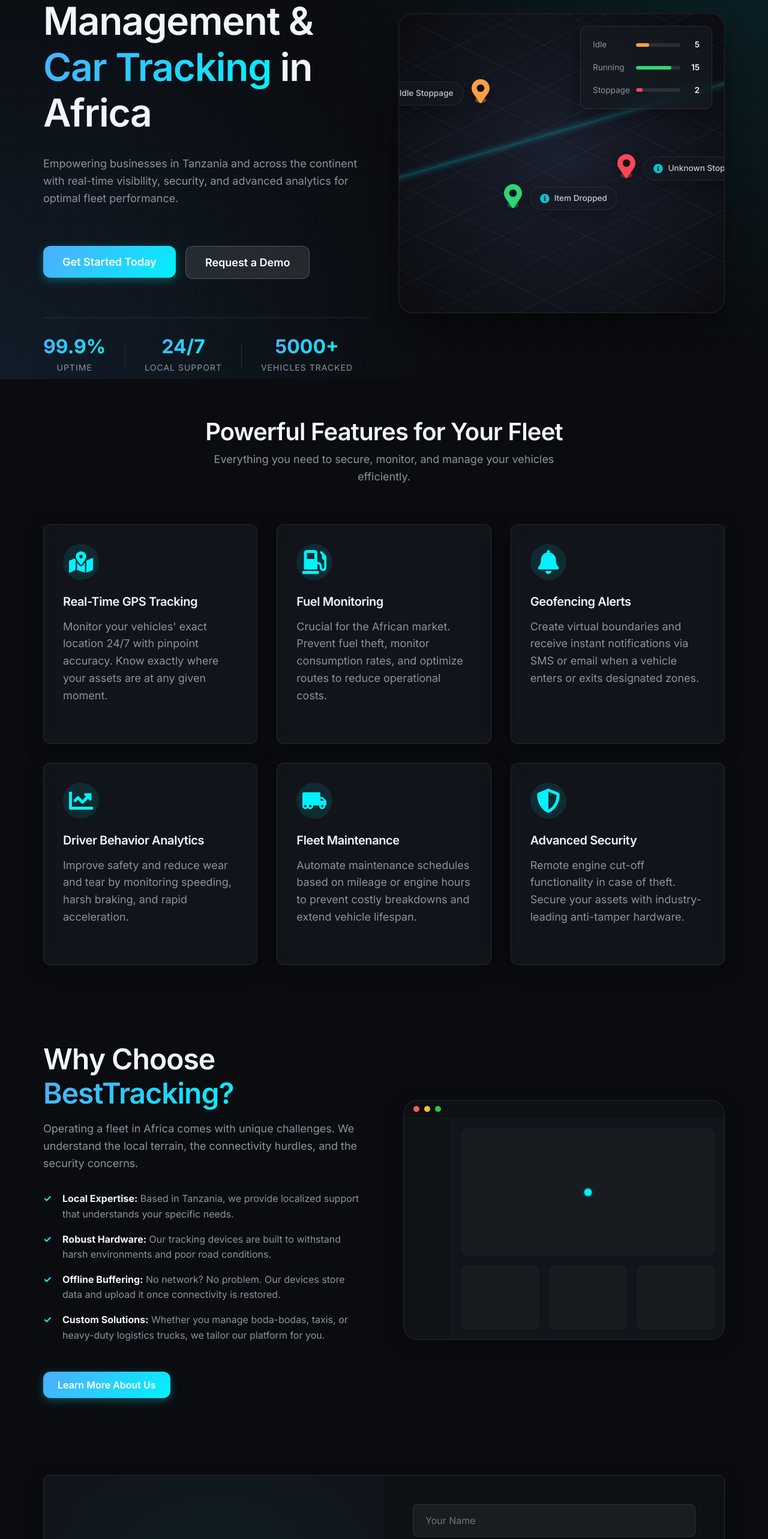
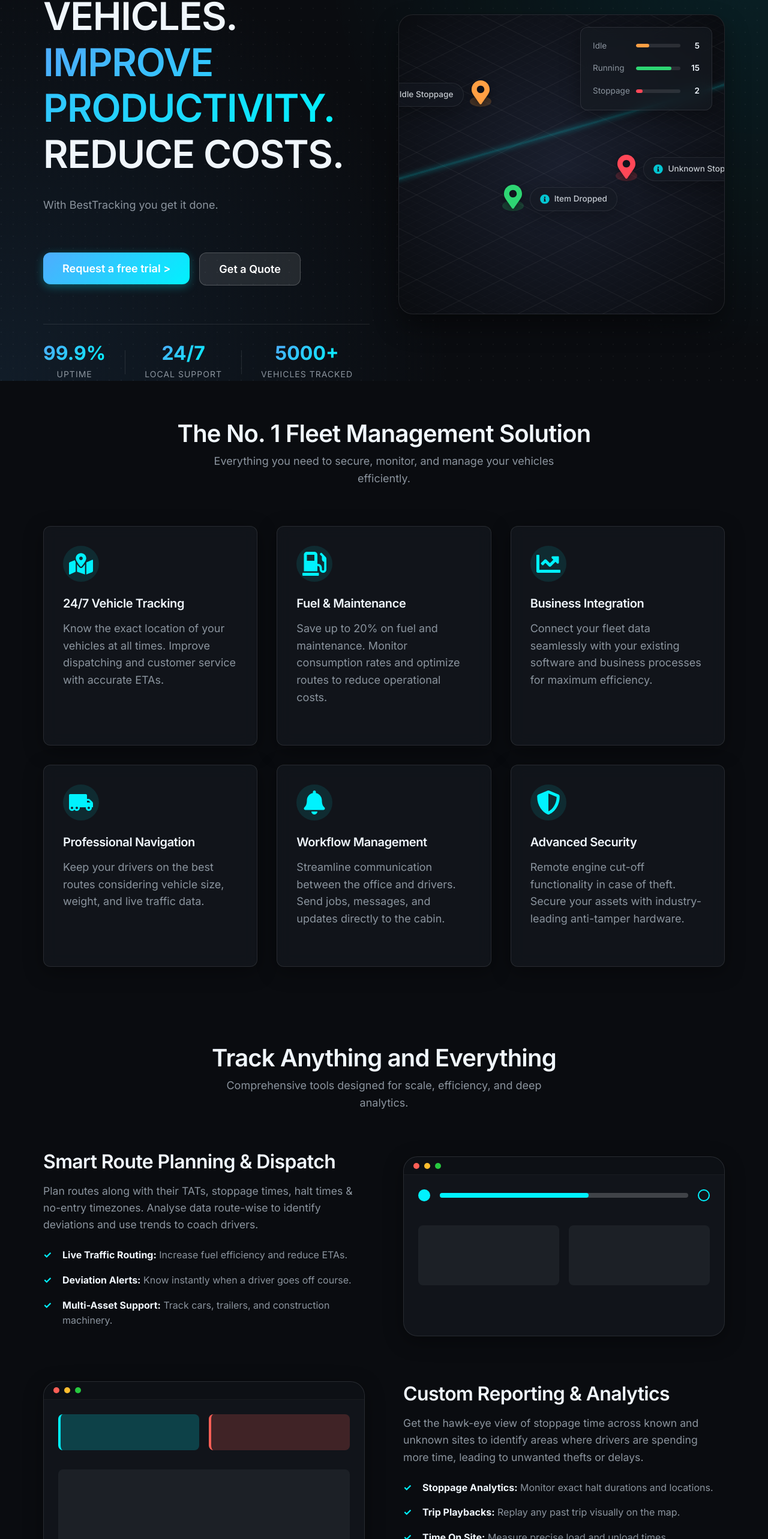
Before and after one commit to zuberypima/besttracking, a React (Vite) app: page / in a window 1280 px wide. Shown: the part 168-2734 px from the top of the page at 60% size. Built offline with nearby package versions, Linux system fonts and the light colour scheme.

Commit message:
updated done

```diff
--- a/src/pages/Home.css
+++ b/src/pages/Home.css
@@ -249,6 +249,118 @@
   border-radius: var(--border-radius-sm);
 }
 
+/* Advanced Features */
+.feature-row {
+  display: grid;
+  grid-template-columns: 1fr 1fr;
+  gap: 4rem;
+  align-items: center;
+  margin-top: 4rem;
+}
+
+.feature-row.reverse {
+  direction: rtl;
+}
+
+.feature-row.reverse > * {
+  direction: ltr;
+}
+
+.feature-row-text h3 {
+  font-size: 2rem;
+  margin-bottom: 1rem;
+  color: var(--text-primary);
+}
+
+.feature-row-text p {
+  color: var(--text-secondary);
+  font-size: 1.1rem;
+  margin-bottom: 1.5rem;
+}
+
+/* Testimonials */
+.testimonials-grid {
+  display: grid;
+  grid-template-columns: repeat(3, 1fr);
+  gap: 2rem;
+  margin-top: 3rem;
+}
+
+.testimonial-card {
+  padding: 2rem;
+  display: flex;
+  flex-direction: column;
+  justify-content: space-between;
+  min-height: 250px;
+}
+
+.quote {
+  font-style: italic;
+  font-size: 1.1rem;
+  color: var(--text-secondary);
+  margin-bottom: 2rem;
+}
+
+.testimonial-author {
+  display: flex;
+  align-items: center;
+  gap: 1rem;
+}
+
+.author-avatar {
+  width: 50px;
+  height: 50px;
+  border-radius: 50%;
+}
+
+.testimonial-author h4 {
+  margin: 0;
+  font-size: 1.1rem;
+  color: var(--text-primary);
+}
+
+.testimonial-author span {
+  font-size: 0.9rem;
+  color: var(--text-secondary);
+}
+
+/* Conversion Banner */
+.conversion-banner {
+  background: linear-gradient(135deg, var(--accent-primary) 0%, #1e5dd6 100%);
+  padding: 5rem 0;
+  position: relative;
+  overflow: hidden;
+  margin-top: 4rem;
+}
+
+.banner-content {
+  max-width: 800px;
+  margin: 0 auto;
+  position: relative;
+  z-index: 2;
+}
+
+.banner-content h2 {
+  font-size: 2.5rem;
+  font-weight: 800;
+  margin-bottom: 1rem;
+  color: #fff;
+  text-transform: uppercase;
+  letter-spacing: 1px;
+}
+
+.banner-content p {
+  font-size: 1.25rem;
+  color: rgba(255, 255, 255, 0.9);
+  margin-bottom: 2.5rem;
+}
+
+.banner-cta {
+  display: flex;
+  gap: 1.5rem;
+  justify-content: center;
+}
+
 /* Contact / CTA Section */
 .contact {
   position: relative;
@@ -323,12 +435,28 @@
     justify-content: center;
   }
 
-  .about-content {
+  .about-content, .feature-row {
     grid-template-columns: 1fr;
   }
 
-  .about-image {
+  .feature-row.reverse {
+    direction: ltr;
+  }
+
+  .about-image, .feature-row-visual {
     order: -1;
+  }
+
+  .testimonials-grid {
+    grid-template-columns: 1fr;
+  }
+
+  .banner-cta {
+    flex-direction: column;
+  }
+
+  .banner-content h2 {
+    font-size: 2rem;
   }
 
   .cta-container {
--- a/src/pages/Home.jsx
+++ b/src/pages/Home.jsx
@@ -1,6 +1,6 @@
 import React from 'react';
 import { Link } from 'react-router-dom';
-import { FaMapMarkedAlt, FaTruckMoving, FaGasPump, FaBell, FaShieldAlt, FaChartLine } from 'react-icons/fa';
+import { FaMapMarkedAlt, FaTruckMoving, FaGasPump, FaBell, FaShieldAlt, FaChartLine, FaShareAlt } from 'react-icons/fa';
 import Button from '../components/Button';
 import Card from '../components/Card';
 import MapMockup from '../components/MapMockup';
@@ -13,19 +13,21 @@
       <section className="hero">
         <div className="hero-overlay"></div>
         <div className="container hero-grid">
-          <div className="hero-content animate-fade-in">
-            <h1 className="hero-title">
-              Next-Gen Fleet Management & <span className="text-gradient">Car Tracking</span> in Africa
+          <div className="hero-content">
+            <h1 className="hero-title animate-slide-up">
+              TRACK YOUR VEHICLES.<br/>
+              <span className="text-gradient">IMPROVE PRODUCTIVITY.</span><br/>
+              REDUCE COSTS.
             </h1>
-            <p className="hero-subtitle animate-delay-1">
-              Empowering businesses in Tanzania and across the continent with real-time visibility, security, and advanced analytics for optimal fleet performance.
+            <p className="hero-subtitle animate-slide-up animate-delay-1">
+              With BestTracking you get it done.
             </p>
-            <div className="hero-actions animate-delay-2">
+            <div className="hero-actions animate-fade-in animate-delay-2">
               <Link to="/request-demo">
-                <Button variant="primary" size="lg">Get Started Today</Button>
+                 <Button variant="primary" size="lg">Request a free trial &gt;</Button>
               </Link>
               <Link to="/request-demo">
-                <Button variant="glass" size="lg">Request a Demo</Button>
+                 <Button variant="glass" size="lg">Get a Quote</Button>
               </Link>
             </div>
 
@@ -46,59 +48,61 @@
               </div>
             </div>
           </div>
-          <div className="hero-visual animate-fade-in animate-delay-1">
+
+            <div className="hero-visual animate-fade-in animate-delay-1">
             <MapMockup />
           </div>
         </div>
       </section>
 
-      {/* Features Section */}
+
+      {/* Contact / CTA Section */}
       <section id="features" className="features section">
         <div className="container">
           <div className="section-header text-center animate-fade-in">
-            <h2>Powerful Features for Your Fleet</h2>
+            <h2>The No. 1 Fleet Management Solution</h2>
             <p>Everything you need to secure, monitor, and manage your vehicles efficiently.</p>
           </div>
 
           <div className="features-grid">
             <Card
-              title="Real-Time GPS Tracking"
+              title="24/7 Vehicle Tracking"
               icon={<FaMapMarkedAlt />}
               className="animate-fade-in"
             >
-              <p>Monitor your vehicles' exact location 24/7 with pinpoint accuracy. Know exactly where your assets are at any given moment.</p>
+              <p>Know the exact location of your vehicles at all times. Improve dispatching and customer service with accurate ETAs.</p>
             </Card>
 
             <Card
-              title="Fuel Monitoring"
+              title="Fuel & Maintenance"
               icon={<FaGasPump />}
               className="animate-fade-in animate-delay-1"
             >
-              <p>Crucial for the African market. Prevent fuel theft, monitor consumption rates, and optimize routes to reduce operational costs.</p>
+              <p>Save up to 20% on fuel and maintenance. Monitor consumption rates and optimize routes to reduce operational costs.</p>
             </Card>
 
             <Card
-              title="Geofencing Alerts"
-              icon={<FaBell />}
+              title="Business Integration"
+              icon={<FaChartLine />}
               className="animate-fade-in animate-delay-2"
             >
-              <p>Create virtual boundaries and receive instant notifications via SMS or email when a vehicle enters or exits designated zones.</p>
+              <p>Connect your fleet data seamlessly with your existing software and business processes for maximum efficiency.</p>
             </Card>
 
             <Card
-              title="Driver Behavior Analytics"
-              icon={<FaChartLine />}
+              title="Professional Navigation"
+              icon={<FaTruckMoving />}
               className="animate-fade-in"
             >
-              <p>Improve safety and reduce wear and tear by monitoring speeding, harsh braking, and rapid acceleration.</p>
+              <p>Keep your drivers on the best routes considering vehicle size, weight, and live traffic data.</p>
             </Card>
 
             <Card
-              title="Fleet Maintenance"
-              icon={<FaTruckMoving />}
+              title="Workflow Management"
+              icon={<FaBell />}
               className="animate-fade-in animate-delay-1"
             >
-              <p>Automate maintenance schedules based on mileage or engine hours to prevent costly breakdowns and extend vehicle lifespan.</p>
+              <p>Streamline communication between the office and drivers. Send jobs, messages, and updates directly to the cabin.</p>
             </Card>
 
             <Card
@@ -109,6 +113,75 @@
               <p>Remote engine cut-off functionality in case of theft. Secure your assets with industry-leading anti-tamper hardware.</p>
             </Card>
           </div>
+        </div>
+      </section>
+
+      {/* Advanced Capabilities Section */}
+      <section className="advanced-features section glass-section">
+        <div className="container">
+          <div className="section-header text-center animate-fade-in">
+            <h2>Track Anything and Everything</h2>
+            <p>Comprehensive tools designed for scale, efficiency, and deep analytics.</p>
+          </div>
+
+          <div className="feature-row">
+            <div className="feature-row-text animate-fade-in">
+              <h3>Smart Route Planning & Dispatch</h3>
+              <p>Plan routes along with their TATs, stoppage times, halt times & no-entry timezones. Analyse data route-wise to identify deviations and use trends to coach drivers.</p>
+              <ul className="about-list">
+                <li><strong>Live Traffic Routing:</strong> Increase fuel efficiency and reduce ETAs.</li>
+                <li><strong>Deviation Alerts:</strong> Know instantly when a driver goes off course.</li>
+                <li><strong>Multi-Asset Support:</strong> Track cars, trailers, and construction machinery.</li>
+              </ul>
+            </div>
+            <div className="feature-row-visual animate-fade-in animate-delay-1">
+              <div className="dashboard-mockup glass-panel" style={{ height: '300px' }}>
+                <div className="mockup-header">
+                  <span className="dot red"></span><span className="dot yellow"></span><span className="dot green"></span>
+                </div>
+                <div className="mockup-body" style={{flexDirection: 'column', padding: '1.5rem', gap: '1.5rem'}}>
+                  <div style={{display: 'flex', alignItems: 'center', gap: '1rem'}}>
+                    <div style={{width: '20px', height: '20px', borderRadius: '50%', background: 'var(--accent-primary)'}}></div>
+                    <div style={{flex: 1, height: '8px', background: 'rgba(255,255,255,0.2)', borderRadius: '4px', position: 'relative'}}>
+                      <div style={{position: 'absolute', left: 0, top: 0, height: '100%', width: '60%', background: 'var(--accent-primary)', borderRadius: '4px'}}></div>
+                    </div>
+                    <div style={{width: '20px', height: '20px', borderRadius: '50%', border: '2px solid var(--accent-primary)'}}></div>
+                  </div>
+                  <div style={{display: 'flex', gap: '1rem', marginTop: '1rem'}}>
+                     <div style={{flex: 1, height: '100px', background: 'rgba(255,255,255,0.05)', borderRadius: '8px'}}></div>
+                     <div style={{flex: 1, height: '100px', background: 'rgba(255,255,255,0.05)', borderRadius: '8px'}}></div>
+                  </div>
+                </div>
+              </div>
+            </div>
+          </div>
+
+          <div className="feature-row reverse mt-5">
+            <div className="feature-row-text animate-fade-in">
+              <h3>Custom Reporting & Analytics</h3>
+              <p>Get the hawk-eye view of stoppage time across known and unknown sites to identify areas where drivers are spending more time, leading to unwanted thefts or delays.</p>
+              <ul className="about-list">
+                <li><strong>Stoppage Analytics:</strong> Monitor exact halt durations and locations.</li>
+                <li><strong>Trip Playbacks:</strong> Replay any past trip visually on the map.</li>
+                <li><strong>Time On Site:</strong> Measure precise load and unload times.</li>
+              </ul>
+            </div>
+            <div className="feature-row-visual animate-fade-in animate-delay-1">
+              <div className="dashboard-mockup glass-panel" style={{ height: '300px' }}>
+                 <div className="mockup-header">
+                  <span className="dot red"></span><span className="dot yellow"></span><span className="dot green"></span>
+                </div>
+                <div className="mockup-body" style={{padding: '1.5rem', gap: '1rem', flexDirection: 'column'}}>
+                   <div style={{display: 'flex', gap: '1rem'}}>
+                     <div style={{flex: 1, height: '60px', background: 'rgba(0, 242, 254, 0.2)', borderRadius: '8px', borderLeft: '4px solid var(--accent-primary)'}}></div>
+                     <div style={{flex: 1, height: '60px', background: 'rgba(255, 95, 86, 0.2)', borderRadius: '8px', borderLeft: '4px solid #ff5f56'}}></div>
+                   </div>
+                   <div style={{flex: 1, background: 'rgba(255,255,255,0.05)', borderRadius: '8px', marginTop: '1rem'}}></div>
+                </div>
+              </div>
+            </div>
+          </div>
+
         </div>
       </section>
 
@@ -153,6 +226,66 @@
         </div>
       </section>
 
+      {/* Testimonials Section */}
+      <section className="testimonials section">
+        <div className="container">
+          <div className="section-header text-center animate-fade-in">
+            <h2>Trusted by businesses everywhere</h2>
+            <p>See how we're helping companies improve efficiency and cut costs.</p>
+          </div>
+          <div className="testimonials-grid">
+            <div className="testimonial-card glass-panel animate-fade-in">
+              <p className="quote">"When time is money, BestTracking helps us maximize efficiency. We've seen a 15% reduction in fuel costs within the first quarter."</p>
+              <div className="testimonial-author">
+                <div className="author-avatar" style={{background: 'var(--accent-primary)'}}></div>
+                <div>
+                  <h4>John M.</h4>
+                  <span>Logistics Director</span>
+                </div>
+              </div>
+            </div>
+            <div className="testimonial-card glass-panel animate-fade-in animate-delay-1">
+              <p className="quote">"The 24/7 visibility has completely transformed how we dispatch our drivers. Customer satisfaction is at an all-time high."</p>
+              <div className="testimonial-author">
+                <div className="author-avatar" style={{background: 'var(--accent-secondary)'}}></div>
+                <div>
+                  <h4>Sarah K.</h4>
+                  <span>Operations Manager</span>
+                </div>
+              </div>
+            </div>
+            <div className="testimonial-card glass-panel animate-fade-in animate-delay-2">
+              <p className="quote">"Security was our main concern. The remote cut-off and geofencing alerts give us the peace of mind we needed."</p>
+              <div className="testimonial-author">
+                <div className="author-avatar" style={{background: 'var(--accent-tertiary)'}}></div>
+                <div>
+                  <h4>David T.</h4>
+                  <span>Fleet Owner</span>
+                </div>
+              </div>
+            </div>
+          </div>
+        </div>
+      </section>
+
+      {/* Conversion Banner Section */}
+      <section className="conversion-banner">
+        <div className="container">
+          <div className="banner-content text-center animate-fade-in">
+            <h2>RETURN ON INVESTMENT IN 6 TO 9 MONTHS ON AVERAGE</h2>
+            <p>Find out how much you can save and how quickly you can get started.</p>
+            <div className="banner-cta">
+              <Link to="/request-demo">
+                <Button variant="primary" size="lg">Get a demo</Button>
+              </Link>
+              <Link to="/request-demo">
+                <Button variant="outline" size="lg" style={{borderColor: 'white', color: 'white'}}>Talk to sales</Button>
+              </Link>
+            </div>
+          </div>
+        </div>
+      </section>
+
       {/* CTA / Contact Section */}
       <section id="contact" className="contact section">
         <div className="container">
```
